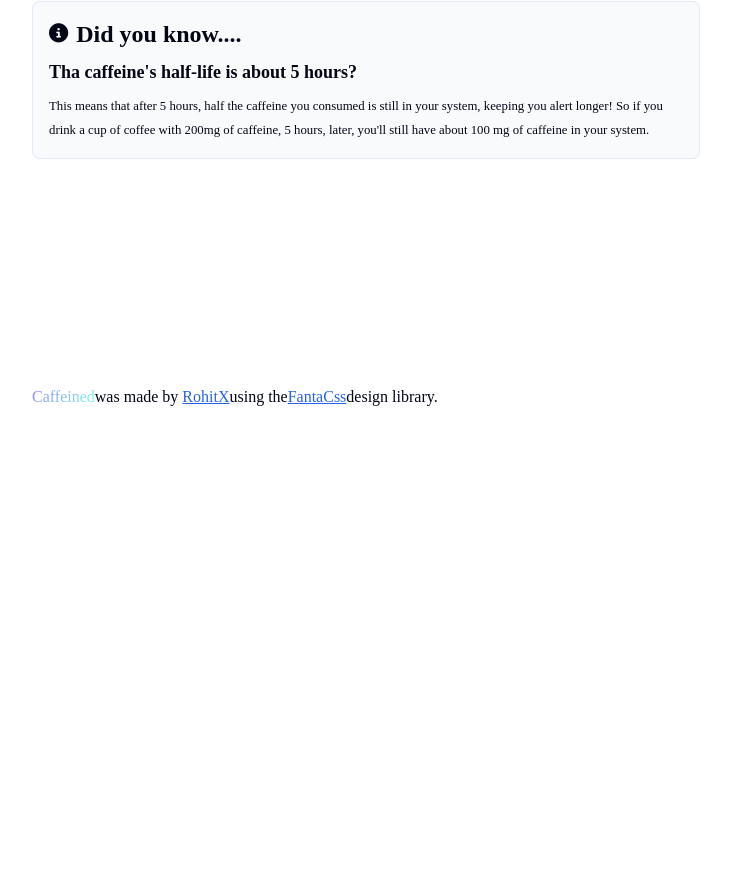
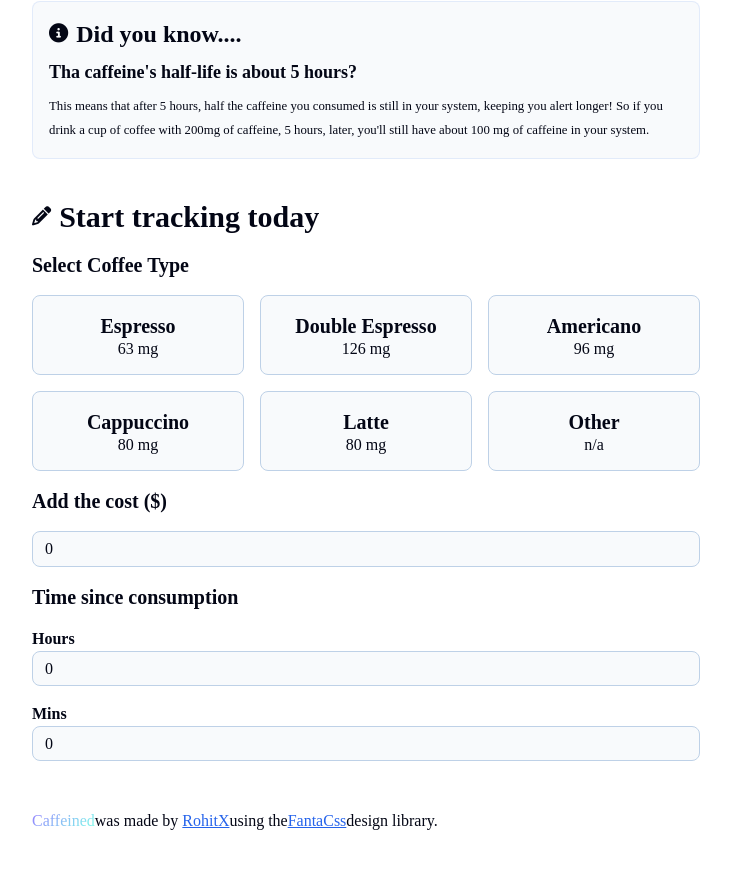
Before and after one commit to rohitxess/coffee, a React (Vite) app in the folder coffee/: page / in a window 1280 px wide. Shown: the part 343-1212 px from the top of the page, without its empty margins (274-1005 px from the left). Before the commit the page ends 800 px from the top, so only its background shows below. Built offline with nearby package versions, Linux system fonts and the light colour scheme; a web font is replaced by a local one.

Commit message:
added code to the component coffeeform

```diff
--- a/coffee/src/components/CoffeeForm.jsx
+++ b/coffee/src/components/CoffeeForm.jsx
@@ -1,7 +1,91 @@
+import { use, useState } from 'react';
+import { coffeeOptions} from '../utils';
 
 export default function CoffeeForm() {
+    const [ selectedCoffee, setSelectedCoffee] = useState(null);
+    const [ showCoffeeTypes, setShowCoffeeTypes ] = useState(false); // when the user clicks on the other button, we decide if we want to show other options or not!
+    const [ coffeeCost, setCoffeeCost] = useState(0);
     return (
         <>
+            <div className="section-header">
+                <i className="fa-solid fa-pencil"></i>
+                <h2>Start tracking today</h2>
+            </div>
+            <h4>Select Coffee Type</h4>
+            <div className="coffee-grid">
+                {coffeeOptions.slice(0,5).map((option, optionIndex) => {
+                    return (
+                        <button onClick={() => {
+                            setShowCoffeeTypes(false)
+                            setSelectedCoffee(option.name)
+                        }} className={'button-card ' + (option.name === selectedCoffee ? 'coffee-button-selected' : '')} key={optionIndex}>
+                            <h4>{option.name}</h4>
+                            <p>{option.caffeine} mg</p>
+                        </button>
+                    )
+                })}
+                <button onClick={() => {
+                    setShowCoffeeTypes(true)
+                    setSelectedCoffee(null)
+                }} className={'button-card ' + (showCoffeeTypes ? 'coffee-button-selected' : '')} >
+                    <h4>Other</h4>
+                    <p>n/a</p>
+                </button>
+            </div>
+
+            {showCoffeeTypes && (
+                <select onChange={(e) => {
+                    setSelectedCoffee(e.target.value)
+                }} id="coffee-list" name="coffee-list">
+                    <option value={null}>Select type</option>
+                    {coffeeOptions.map((option, optionIndex) => {
+                        return (
+                            <option value={option.name} key={optionIndex}>
+                                {option.name} ({option.caffeine}mg)
+                            </option>
+                        )
+                    })}
+                </select>
+            )}
+                <h4>Add the cost ($)</h4>
+                <input type="mumber" className='w-full' value={coffeeCost} placeholder='4.50'
+                onChange={(e) => {
+                    setCoffeeCost(e.target.value)
+                }}/>
+                <h4>Time since consumption</h4>
+                <div>
+                    <div>
+                        <h6>Hours</h6>
+                        <select name="" id="hours-select">
+                            {[0,1,2,3,4,5,6,7,8,9,10,11,12,13,14,15,16,17,18,19,20,21,22,23].map((hour, hourIndex) => {
+                                return (
+                                    <option key={hourIndex} value={hour}>{hour}</option>
+                                )
+                            })}
+                        </select>
+                    </div>
+                </div>
+
+                <div>
+                    <div>
+                        <h6>Mins</h6>
+                        <select name="" id="hours-select">
+                            {[0,5,10,15,30,25].map((min, minIndex) => {
+                                return (
+                                    <option key={minIndex} value={min}>{min}</option>
+                                )
+                            })}
+                        </select>
+                    </div>
+                </div>
         </>
     )
 }
+
+
+//problem statement
+/*
+click of the select coffee type and if they are not authenticated then
+prompt them to sign up
+
+*/
```
